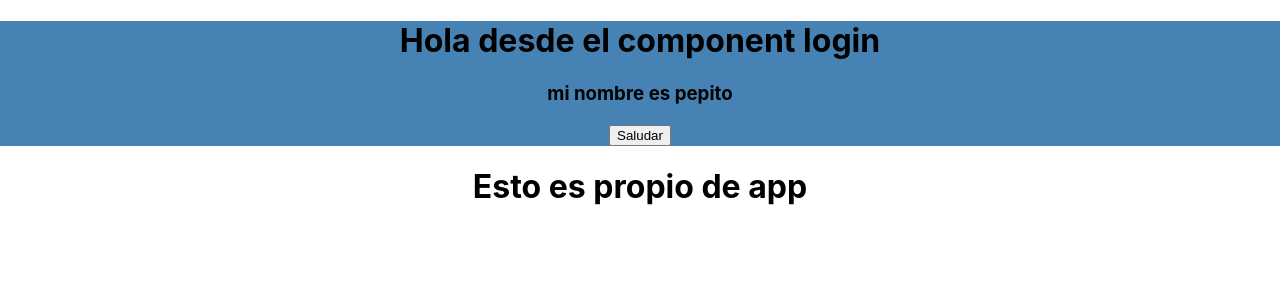
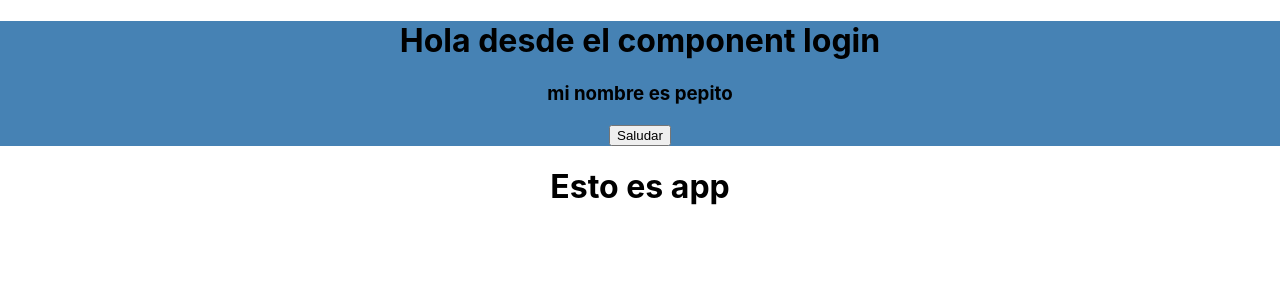
Before and after one commit to jorgeduje/comision-39650, a React (Create React App) app: page / in a window 1280 px wide. Shown: the top 300 px of the page. Built offline with nearby package versions, Linux system fonts and the light colour scheme.

Commit message:
cambios en app

```diff
--- a/src/App.js
+++ b/src/App.js
@@ -7,7 +7,7 @@ function App() {
   return (
     <div className="App">
      <Login />
-     <h1>Esto es propio de app</h1>
+     <h1>Esto es app</h1>
     </div>
   );
 }
```
